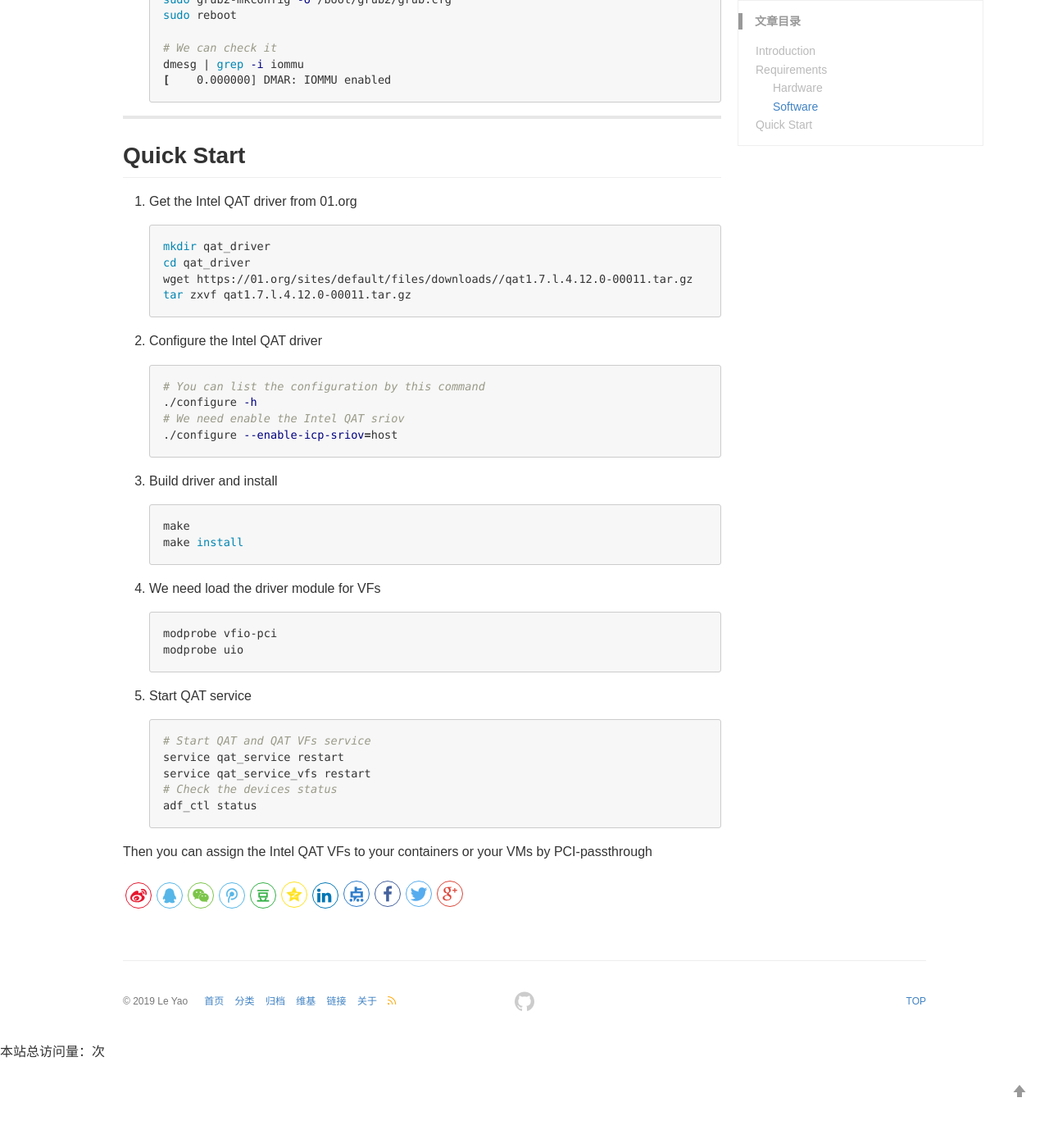
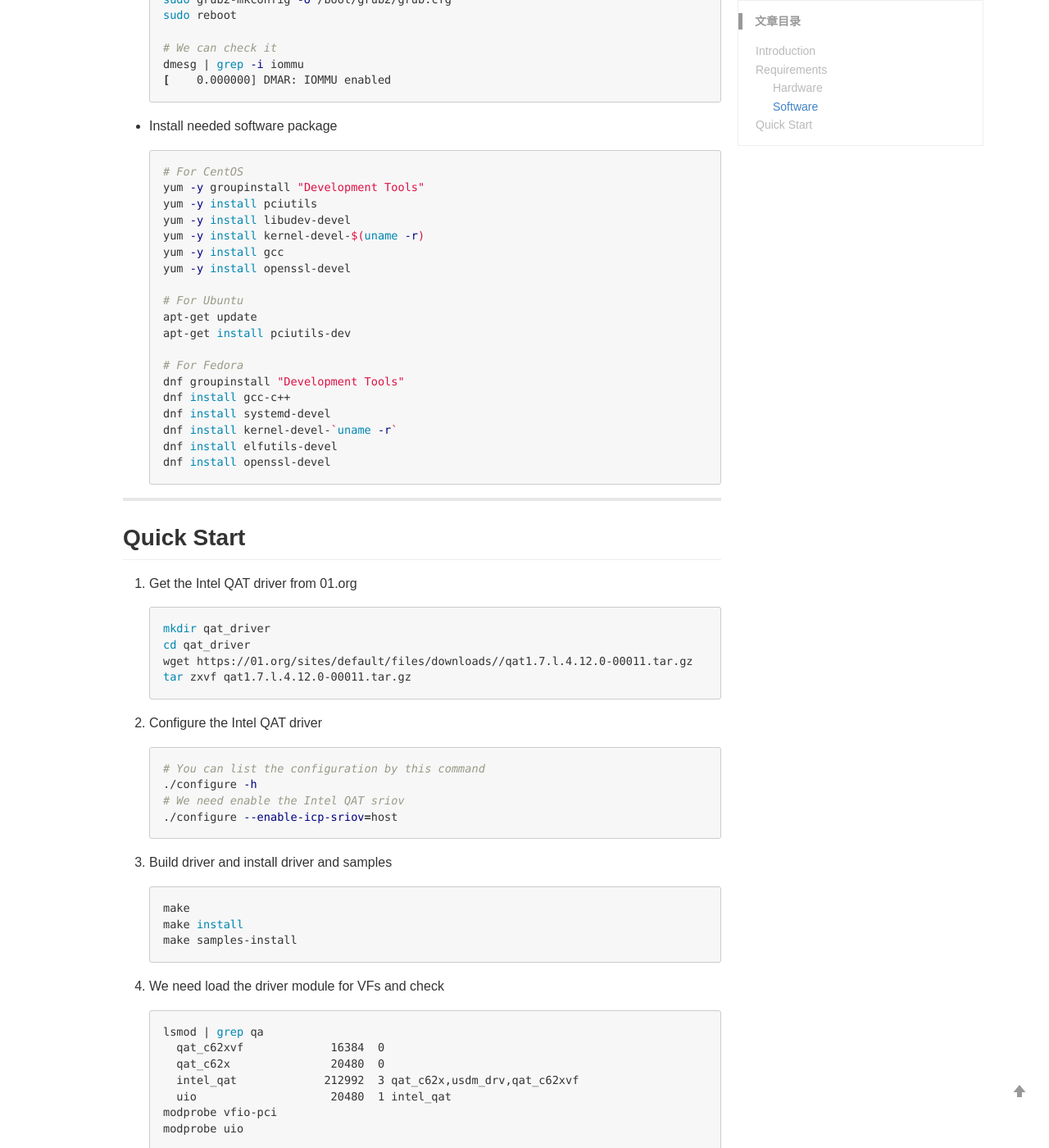
Before and after one commit to leyao-daily/leyao-daily.github.io, a Jekyll site: the page built from _posts/2020-01-27-Intel-QAT.md, in a window 1280 px wide and 1400 px high, scrolled down 1759 px. Shown: the whole window at 82% size. Built offline with Jekyll 4.4.1, drawn with Linux system fonts in a browser that asks for light colours; comment, search, counter and statistics services are not loaded; before the commit the page ends 3055 px from its top, so only the background shows below that; some of the changed text lies outside the part shown.

Commit message:
A intro and guide to Intel QAT
Brief introduction for Intel QAT and a Quick Start Guide to install the
QAT drvier.

Signed-off-by: Yao Le <le.yao@intel.com>

````diff
--- a/_posts/2020-01-27-Intel-QAT.md
+++ b/_posts/2020-01-27-Intel-QAT.md
@@ -68,6 +68,30 @@
   [    0.000000] DMAR: IOMMU enabled
   ```
 
+- Install needed software package
+
+  ```shell
+  # For CentOS
+  yum -y groupinstall "Development Tools"
+  yum -y install pciutils
+  yum -y install libudev-devel
+  yum -y install kernel-devel-$(uname -r)
+  yum -y install gcc
+  yum -y install openssl-devel
+
+  # For Ubuntu
+  apt-get update
+  apt-get install pciutils-dev
+
+  # For Fedora
+  dnf groupinstall "Development Tools"
+  dnf install gcc-c++
+  dnf install systemd-devel
+  dnf install kernel-devel-`uname -r`
+  dnf install elfutils-devel
+  dnf install openssl-devel
+  ```
+
 ---
 
 ## Quick Start
@@ -90,16 +114,22 @@
    ./configure --enable-icp-sriov=host
    ```
 
-3. Build driver and install
+3. Build driver and install driver and samples
 
    ```shell
    make
    make install
+   make samples-install
    ```
 
-4. We need load the driver module for VFs
+4. We need load the driver module for VFs and check
 
    ```shell
+   lsmod | grep qa
+     qat_c62xvf             16384  0
+     qat_c62x               20480  0
+     intel_qat             212992  3 qat_c62x,usdm_drv,qat_c62xvf
+     uio                    20480  1 intel_qat
    modprobe vfio-pci
    modprobe uio
    ```
@@ -114,4 +144,19 @@
    adf_ctl status
    ```
 
+6. Custom configuration
+
+   > edit /etc/c6xx_dev*.conf for Intel QAT PFs
+   >
+   > edit /etc/c6xxvf_dev*.conf for Intel QAT VFs
+
+7. Test the sample code
+
+   ```shell
+   cd build
+   export LD_LIBRARY_PATH=`pwd`
+   ./cpa_sample_code signOfLife=1
+   ```
+
+
 Then you can assign the Intel QAT VFs to your containers or your VMs by PCI-passthrough
````
